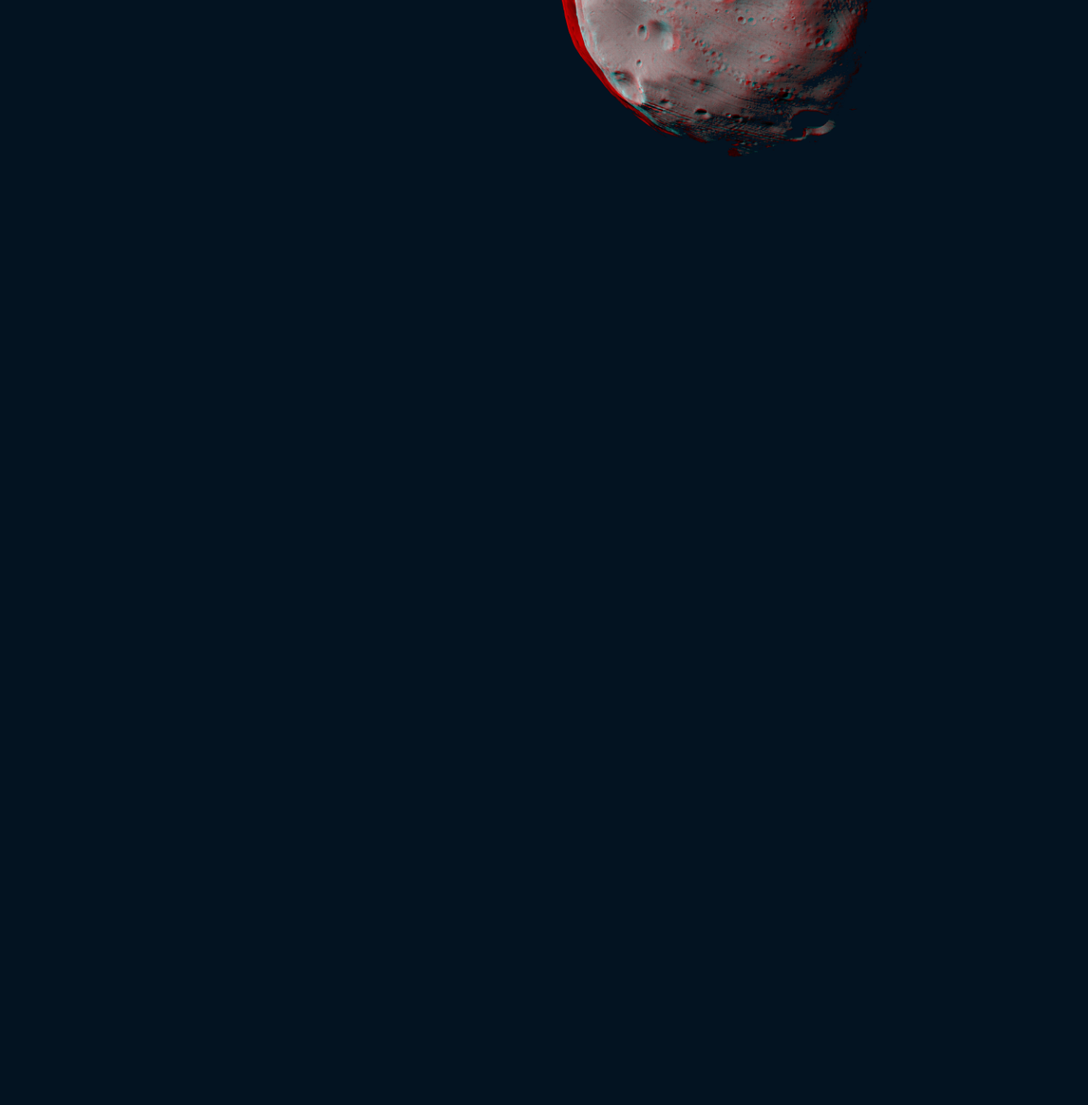
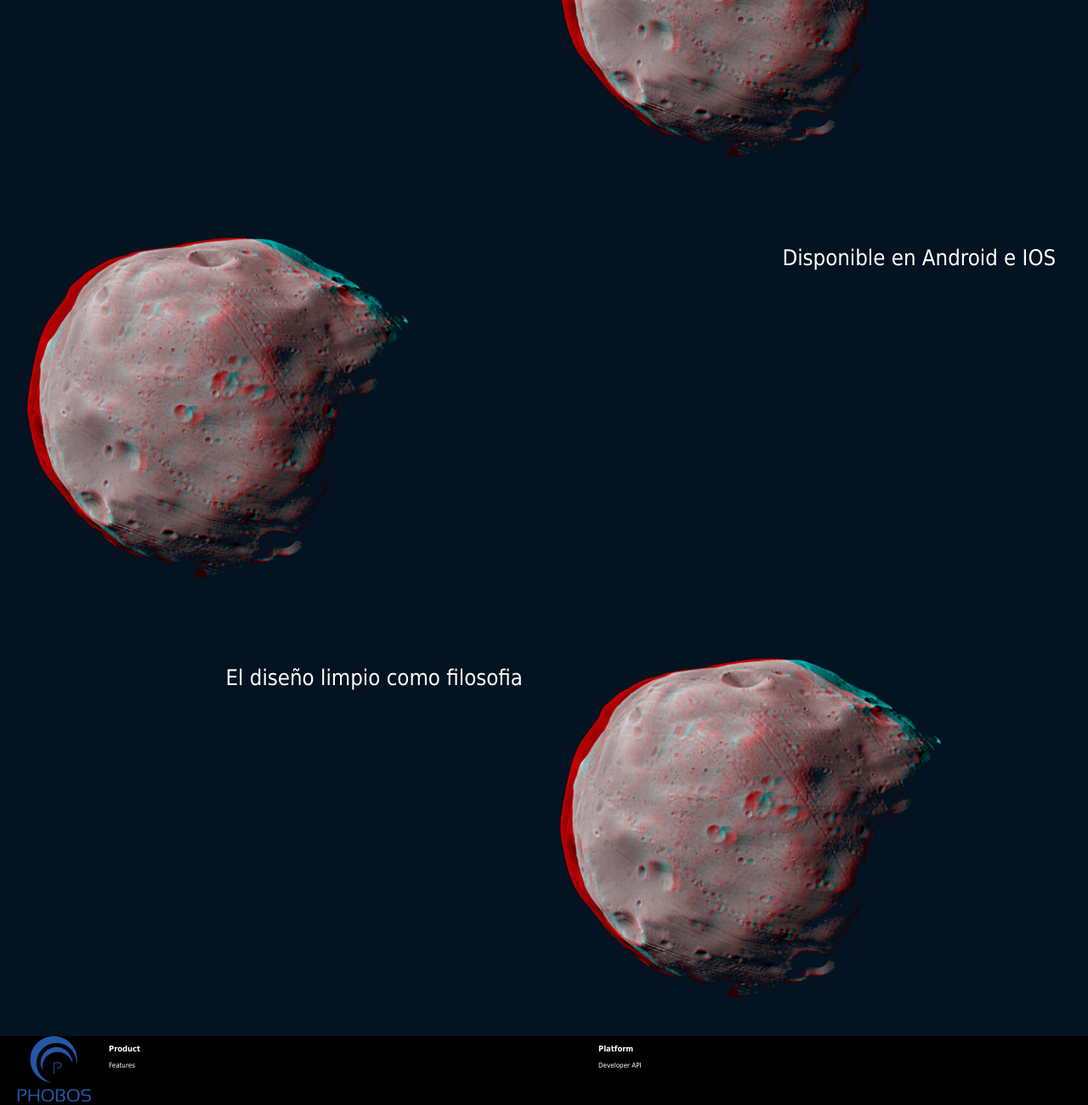
Before and after one commit to VQuesada/PHOBOS, a plain HTML site: page index1.html in a window 1280 px wide. Shown: the part 1064-2364 px from the top of the page at 85% size. Before the commit the page ends 1294 px from the top, so only its background shows below. Drawn offline with Linux system fonts and the light colour scheme.

Commit message:
cosetes varies index1

```diff
--- a/css/home.css
+++ b/css/home.css
@@ -115,3 +115,24 @@ body {
 #one-column-section1 {
     float: right;
 }
+
+#footer {
+    background-color: black;
+    width: 100%;
+    float: left;
+}
+
+.texto-footer {
+    width: 90vw;
+    float: left;
+    font-size: 1vh;
+}
+
+.imagen-footer {
+    width: 10vw;
+    float: left;
+}
+
+#logo {
+    width: 100%;
+}
--- a/index1.html
+++ b/index1.html
@@ -80,6 +80,50 @@
             <div class="two-column">
                 <img src="img/7_7926_phobos_anaglyph_m.png" alt="PHOBOS">
             </div>
+        </div>
+    </div>
+    <div class="row">
+        <div id="one-column-section1" { class="one-column">
+
+            <div class="two-column">
+                <img src="img/7_7926_phobos_anaglyph_m.png" alt="PHOBOS">
+            </div>
+            <div class="two-column">
+                <p id="section-1">Disponible en Android e IOS</p>
+            </div>
+        </div>
+    </div>
+
+
+    <div class="row">
+        <div id="one-column-section1" { class="one-column">
+            <div class="two-column">
+                <p id="section-1">El diseño limpio como filosofia</p>
+            </div>
+            <div class="two-column">
+                <img src="img/7_7926_phobos_anaglyph_m.png" alt="PHOBOS">
+            </div>
+        </div>
+    </div>
+
+
+
+    <!-- FOOTER-->
+    <div class="row" id="footer">
+        <div class="imagen-footer">
+            <img id="logo" src="img/LOGO.png" alt="LOGO1">
+        </div>
+        <div class="texto-footer">
+            <div class="two-column">
+                <h3>Product</h3>
+                <p>Features</p>
+
+
+            </div>
+            <div class="two-column">
+                <h3>Platform</h3>
+                <p>Developer API</p>
+            </div>
 
         </div>
     </div>
```
Also changed, not shown: img/LOGO.png (added).
